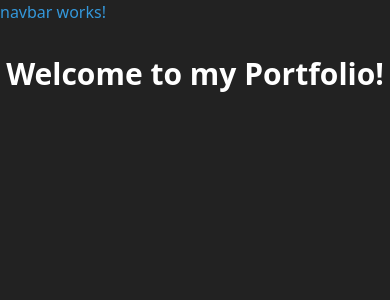
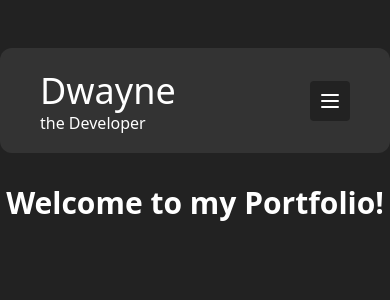
Before and after one commit to thefroeseguy/portfolio, an Angular app: page / in a window 390 px wide. Shown: the top 300 px of the page. Built offline with nearby package versions, Linux system fonts and the light colour scheme.

Commit message:
build navbar

```diff
--- a/src/app/app.config.ts
+++ b/src/app/app.config.ts
@@ -1,5 +1,6 @@
 import { ApplicationConfig, provideBrowserGlobalErrorListeners, provideZoneChangeDetection } from '@angular/core';
 import { provideRouter } from '@angular/router';
+import {provideAnimations} from '@angular/platform-browser/animations';
 
 import { routes } from './app.routes';
 import { provideClientHydration, withEventReplay } from '@angular/platform-browser';
@@ -8,6 +9,7 @@ export const appConfig: ApplicationConfig = {
   providers: [
     provideBrowserGlobalErrorListeners(),
     provideZoneChangeDetection({ eventCoalescing: true }),
-    provideRouter(routes), provideClientHydration(withEventReplay())
+    provideRouter(routes), provideClientHydration(withEventReplay()),
+    provideAnimations()
   ]
 };
--- a/src/app/shared/navbar/navbar.component.html
+++ b/src/app/shared/navbar/navbar.component.html
@@ -1 +1,43 @@
-<p class="text-blue">navbar works!</p>
+<header class="pt-12">
+  <div class="container rounded-xl bg-grey flex items-center justify-between px-10 py-5">
+    <div>
+      <p class="text-h3 leading-tight">Dwayne</p>
+      <p class="leading-tight">the Developer</p>
+    </div>
+    <nav class="hidden md:block">
+      <ul class="flex items-center justify-between gap-x-7">
+        @for (item of navItems; track item.url) {
+          <li>
+            <a [href]="item.url" class="text-lg hover:text-blue transition-colors duration-300">{{item.title}}</a>
+          </li>
+        }
+      </ul>
+    </nav>
+    <div class="md:hidden">
+      <button (click)="toggleMobileMenu()" class="text-white bg-black focus:outline-none focus:ring-2 focus:ring-blue rounded p-2">
+        <svg class="w-6 h-6" fill="none" stroke="currentColor" viewBox="0 0 24 24" xmlns="http://www.w3.org/2000/svg">
+          @if (!isMobileMenuOpen) {
+            <path stroke-linecap="round" stroke-linejoin="round" stroke-width="2" d="M4 6h16M4 12h16M4 18h16"></path> } @else {
+            <path stroke-linecap="round" stroke-linejoin="round" stroke-width="2" d="M6 18L18 6M6 6l12 12"></path> }
+        </svg>
+      </button>
+    </div>
+
+  </div>
+  <ul [@slideDownUp]="isMobileMenuOpen ? 'open' : 'closed'"
+      class="md:hidden container mt-4 bg-grey rounded-xl p-4 transition-all duration-300 ease-in-out origin-top"
+      [class.hidden]="!isMobileMenuOpen" >
+    @for (item of navItems; track item.url) {
+      <li>
+        <a [href]="item.url"
+           (click)="toggleMobileMenu()"
+            class="block text-lg py-2 px-4 hover:text-blue rounded transition-colors duration-300">
+          {{ item.title }}
+        </a>
+      </li>
+    }
+    @empty {
+      <p class="text-gray-400">No navigation items available.</p>
+    }
+  </ul>
+</header>
--- a/src/app/shared/navbar/navbar.component.ts
+++ b/src/app/shared/navbar/navbar.component.ts
@@ -1,5 +1,12 @@
 import { Component } from '@angular/core';
 import {CommonModule} from '@angular/common';
+import {
+  trigger,
+  state,
+  style,
+  animate,
+  transition
+} from '@angular/animations';
 
 interface NavItem {
   title: string
@@ -11,7 +18,29 @@ interface NavItem {
   standalone: true,
   imports: [CommonModule],
   templateUrl: './navbar.component.html',
-  styleUrl: './navbar.component.scss'
+  styleUrl: './navbar.component.scss',
+  animations: [ // <-- Add this animations property
+    trigger('slideDownUp', [ // Define the trigger named 'slideDownUp'
+      state('closed', style({
+        height: '0px',
+        overflow: 'hidden',
+        opacity: 0,
+        paddingTop: '0px', // Ensure padding is also part of animation
+        paddingBottom: '0px'
+      })),
+      state('open', style({
+        height: '*', // '*' calculates the element's natural height
+        overflow: 'hidden', // Hide overflow during animation to prevent scrollbars
+        opacity: 1,
+        // You might need to adjust padding based on your actual design in Figma
+        paddingTop: '1rem', // Tailwind's p-4 is 1rem
+        paddingBottom: '1rem' // Tailwind's p-4 is 1rem
+      })),
+      transition('closed <=> open', [ // Transition between closed and open states
+        animate('300ms ease-in-out') // Duration and easing for the animation
+      ])
+    ])
+  ]
 })
 export class NavbarComponent {
   navItems: NavItem[] = [
```
Also changed, not shown: 1 other file (tests, documents, lock files or other folders).
